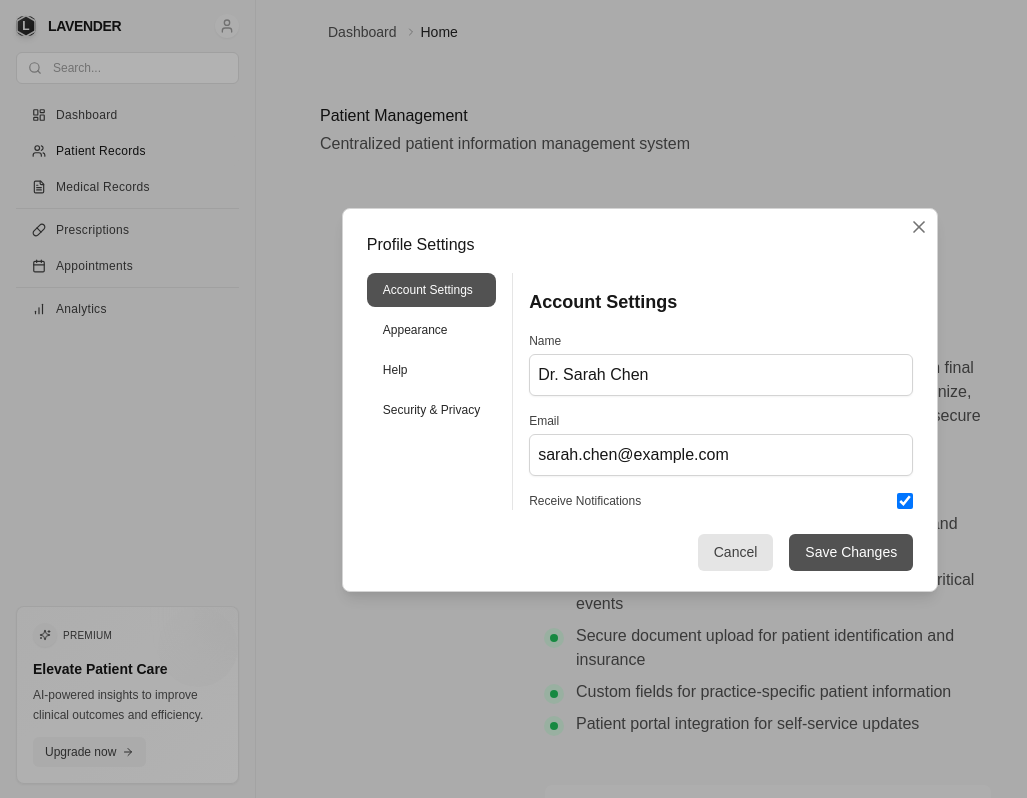
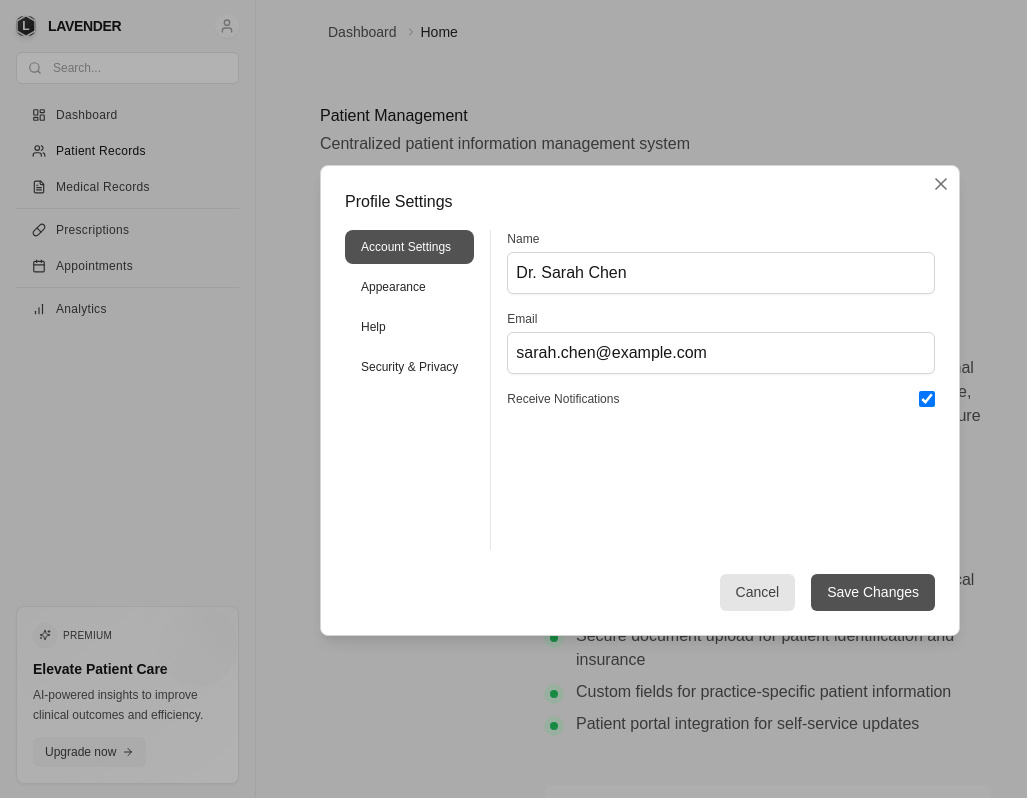
Before and after one commit to fisayorotibi/health-project, a Next.js app: page /patients in a window 1280 px wide. Both pictures are taken after a click on the button "Open user menu". Shown: the whole page, without its empty margins (0-1027 px from the left). Built offline with nearby package versions, Linux system fonts and the light colour scheme; a web font is replaced by a local one.

Commit message:
Removed headers from Account Settings and Security & Privacy tabs

```diff
--- a/src/components/ui/ProfileModal.tsx
+++ b/src/components/ui/ProfileModal.tsx
@@ -13,6 +13,7 @@ const textSizes = {
   title: 'text-lg',
   subtitle: 'text-sm',
   body: 'text-xs',
+  link: 'text-xs',
 };
 
 const ProfileModal: React.FC<ProfileModalProps> = ({ isOpen, onClose }) => {
@@ -27,7 +28,7 @@ const ProfileModal: React.FC<ProfileModalProps> = ({ isOpen, onClose }) => {
     <Dialog open={isOpen} onClose={onClose} className="fixed z-50 inset-0 overflow-y-auto">
       <div className="flex items-center justify-center min-h-screen">
         <div className="fixed inset-0 bg-black opacity-30" />
-        <Dialog.Panel className="bg-white dark:bg-gray-900 rounded-lg p-6 w-120 h-96 relative shadow-lg border border-gray-300 dark:border-gray-800">
+        <Dialog.Panel className="bg-white dark:bg-gray-900 rounded-lg p-6 w-1/2 h-auto relative shadow-lg border border-gray-300 dark:border-gray-800 overflow-auto">
           <button onClick={onClose} className="absolute top-2 right-2 text-gray-500 hover:text-gray-700">
             <X className="w-5 h-5" />
           </button>
@@ -39,10 +40,9 @@ const ProfileModal: React.FC<ProfileModalProps> = ({ isOpen, onClose }) => {
               <button onClick={() => setActiveTab('help')} className={`py-2 px-4 text-xs text-left rounded-lg transition-colors duration-200 ${activeTab === 'help' ? 'bg-gray-600 text-white' : 'text-gray-800 dark:text-gray-200 hover:bg-gray-100 dark:hover:bg-gray-700'} mb-1.5`}>Help</button>
               <button onClick={() => setActiveTab('security')} className={`py-2 px-4 text-xs text-left rounded-lg transition-colors duration-200 ${activeTab === 'security' ? 'bg-gray-600 text-white' : 'text-gray-800 dark:text-gray-200 hover:bg-gray-100 dark:hover:bg-gray-700'} mb-1.5`}>Security & Privacy</button>
             </div>
-            <div className="flex-1 mt-4 space-y-4 w-96">
+            <div className="flex-1 overflow-auto h-80 space-y-4 w-96">
               {activeTab === 'account' && (
                 <>
-                  <h2 className={`${textSizes.title} font-semibold text-gray-900 dark:text-gray-100`}>Account Settings</h2>
                   <div>
                     <label className={`${textSizes.body} block font-medium text-gray-700 dark:text-gray-300`}>Name</label>
                     <input type='text' value={name} onChange={(e) => setName(e.target.value)} className='mt-1 block w-full border border-gray-300 rounded-md shadow-sm focus:ring focus:ring-blue-500 dark:bg-gray-700 dark:border-gray-600 dark:text-gray-200 p-2' placeholder='Enter your name' />
@@ -62,15 +62,15 @@ const ProfileModal: React.FC<ProfileModalProps> = ({ isOpen, onClose }) => {
                   <button onClick={() => setTheme('light')} className={`flex flex-col items-center p-2 rounded-lg w-full border border-gray-300 dark:border-gray-800 ${theme === 'light' ? 'bg-gray-200 dark:bg-gray-800' : 'bg-white dark:bg-gray-900'} hover:bg-gray-300 dark:hover:bg-gray-700`}>
                     <Sun className='w-4 h-4 mb-1' />
                     <span className='text-xs text-gray-900 dark:text-gray-100'>Light</span>
-                  </button>
+                    </button>
                   <button onClick={() => setTheme('dark')} className={`flex flex-col items-center p-2 rounded-lg w-full border border-gray-300 dark:border-gray-800 ${theme === 'dark' ? 'bg-gray-200 dark:bg-gray-800' : 'bg-white dark:bg-gray-900'} hover:bg-gray-300 dark:hover:bg-gray-700`}>
                     <Moon className='w-4 h-4 mb-1' />
                     <span className='text-xs text-gray-900 dark:text-gray-100'>Dark</span>
-                  </button>
+                    </button>
                   <button onClick={() => setTheme('system')} className={`flex flex-col items-center p-2 rounded-lg w-full border border-gray-300 dark:border-gray-800 ${theme === 'system' ? 'bg-gray-200 dark:bg-gray-800' : 'bg-white dark:bg-gray-900'} hover:bg-gray-300 dark:hover:bg-gray-700`}>
                     <Monitor className='w-4 h-4 mb-1' />
                     <span className='text-xs text-gray-900 dark:text-gray-100'>System</span>
-                  </button>
+                    </button>
                 </div>
               )}
               {activeTab === 'help' && (
@@ -80,10 +80,10 @@ const ProfileModal: React.FC<ProfileModalProps> = ({ isOpen, onClose }) => {
               )}
               {activeTab === 'security' && (
                 <div>
-                  <div className='mt-4 flex items-center justify-between w-full'>
+                  <div className='flex items-center justify-between w-full'>
                     <div className='flex-1'>
                       <h3 className={`${textSizes.subtitle} font-medium text-gray-800 dark:text-gray-200`}>Two-Factor Authentication</h3>
-                      <p className={`${textSizes.body} text-gray-600 dark:text-gray-400 mt-1`}>Two-Factor Authentication (2FA) adds an extra layer of security to your account by requiring not only your password but also a second factor, such as a code sent to your mobile device. This helps protect your account from unauthorized access.</p>
+                      <p className={`${textSizes.body} text-gray-600 dark:text-gray-400 mt-1`}>Two-Factor Authentication (2FA) adds an extra layer of security by requiring a second factor, such as a code sent to your mobile device, in addition to your password.</p>
                     </div>
                     <Switch
                       checked={is2faEnabled}
@@ -99,12 +99,11 @@ const ProfileModal: React.FC<ProfileModalProps> = ({ isOpen, onClose }) => {
                       />
                     </Switch>
                   </div>
-                  <button className='mt-2 text-blue-500 hover:underline'>Manage 2FA Settings</button>
+                  <button className={`mt-2 ${textSizes.link} text-blue-500 hover:underline`}>Manage 2FA Settings</button>
                   <div className='mt-4'>
                     <h3 className={`${textSizes.subtitle} font-medium text-gray-800 dark:text-gray-200`}>Password Management</h3>
                     <input type='password' placeholder='New Password' className='mt-1 block w-full border border-gray-300 rounded-md shadow-sm focus:ring focus:ring-blue-500 dark:bg-gray-700 dark:border-gray-600 dark:text-gray-200 p-2' />
-                    <button className='mt-2 text-blue-500 hover:underline'>Reset Password</button>
-                    <p className='mt-1 text-sm text-gray-500 dark:text-gray-400'>Password strength: <span className='font-semibold'>Strong</span></p>
+                    <button className={`mt-2 ${textSizes.link} text-blue-500 hover:underline`}>Reset Password</button>
                   </div>
                   <div className='mt-4'>
                     <h3 className={`${textSizes.subtitle} font-medium text-gray-800 dark:text-gray-200`}>Session Management</h3>
@@ -118,7 +117,7 @@ const ProfileModal: React.FC<ProfileModalProps> = ({ isOpen, onClose }) => {
                         <button className='text-red-500 hover:underline'>Revoke</button>
                       </li>
                     </ul>
-                    <button className='mt-2 text-blue-500 hover:underline'>View All Sessions</button>
+                    <button className={`mt-2 ${textSizes.link} text-blue-500 hover:underline`}>View All Sessions</button>
                   </div>
                   <div className='mt-4'>
                     <h3 className={`${textSizes.subtitle} font-medium text-gray-800 dark:text-gray-200`}>Privacy Settings</h3>
```
